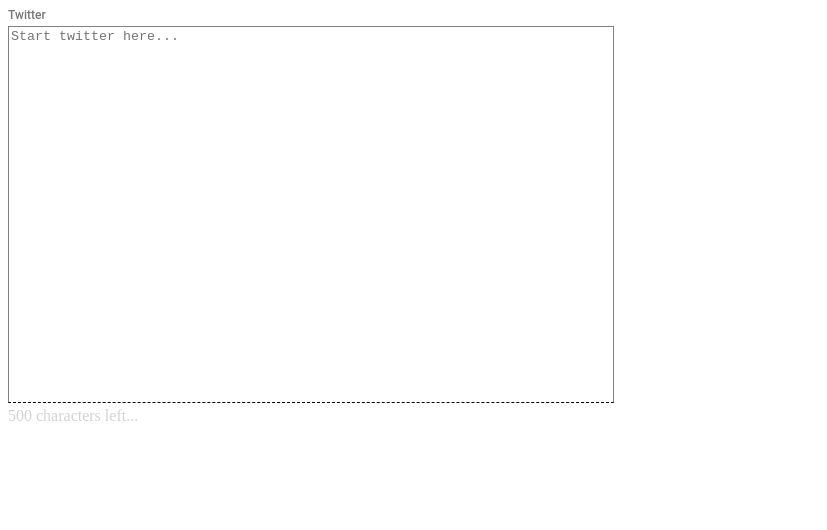
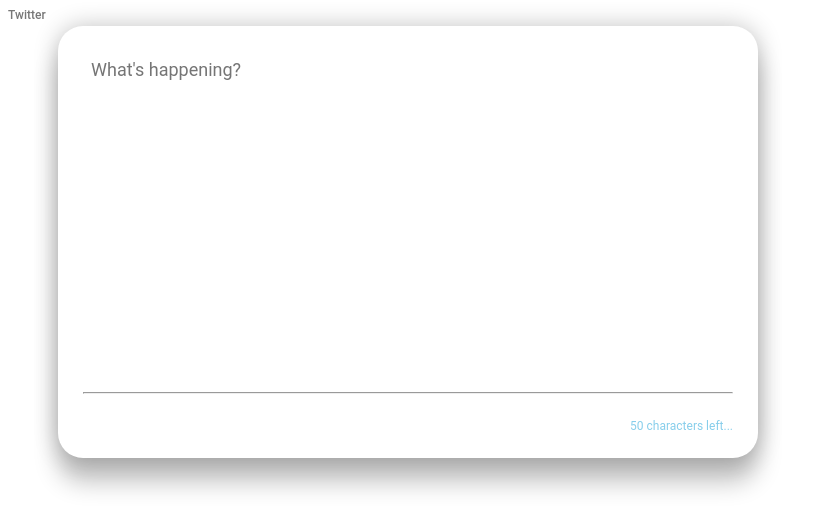
Before and after one commit to jli3238/typeahead-demo, a React app: page / in a window 1280 px wide. Shown: the top 530 px of the page, without its empty margins (0-827 px from the left). Built offline with nearby package versions, Linux system fonts and the light colour scheme.

Commit message:
Add char limiting

```diff
--- a/src/App.tsx
+++ b/src/App.tsx
@@ -7,7 +7,7 @@
 
   const usersApiUrl = 'http://localhost:4000/twitter/user/search?username=chicago';
   const [value, setValue] = useState<readonly Option[]>([]);
-  const placeholder = 'Start twitter here...';
+  const placeholder = `What's happening?`;
 
   async function onSearchAsync(text: string) {
     let users = await api.get<Option[]>(usersApiUrl);
--- a/src/components/InputList/InputList.less
+++ b/src/components/InputList/InputList.less
@@ -2,56 +2,64 @@
 
 .input-list-container {
   position: relative;
-  textarea.typeahead {
-    width: 600px;
-    height: 371px;
-    resize: none;
-    border-color: gray;
-    border-width: 1px;
-    border-bottom: dashed 1px;
-  }
-  footer {
-    color: lightgray;
-    margin: 0px;
+  width: 700px;
+  margin-left: 50px;
+  div.twitter-container {
+    box-shadow: @shadow-level-7;
+    border-radius: @borderRadius-level-1;
+    background-color: @bgWhite;
+
+    textarea.typeahead {
+      resize: none;
+      border: none;
+      background-color: @bgWhite;
+      margin: 25px;
+      padding: 8px;
+      width: 90%;
+      height: 271px;
+      color: @primaryBlue;
+      font-family: @fontName;
+      font-size: @fontSize-level-1;
+    }
+
+    textarea:focus {
+      outline: none;
+    }
+
+    hr.textarea-divider {
+      margin: 25px;
+    }
+
+    footer {
+      font-family: @fontName;
+      font-size: @fontSize-level-3;
+      margin-right: 25px;
+      margin-bottom: 25px;
+      padding-bottom: 25px;
+      text-align: right;
+    }
+    .chars-left {
+      color: @primaryBlue;
+    }
+    .chars-no-left {
+      color: @red;
+    }
   }
 }
 
 .input-list-container-open > input {
-  border-bottom-right-radius: 0;
-  border-bottom-left-radius: 0;
-}
-
-.input-list-delimiter {
-  position: absolute;
-  bottom: 0;
-  left: 1px;
-  right: 1px;
-  height: 2px;
-  background-color: #ccc; // fallback if the gradient or calc() don't work
-  background-image: linear-gradient(
-    to right,
-    @bgWhite @spacing,
-    #ccc @spacing calc(100% - @spacing),
-    @bgWhite calc(100% - @spacing)
-  );
-  z-index: 2; // this is to hide the list's shadow
+  border-radius: @borderRadius-level-1;
 }
 
 .input-list {
   position: absolute;
   top: 100%;
-  left: 0;
-  right: 0;
+  margin-left: 50px;
+  width: 600px;
   max-height: 7 * (18px + @spacing) + 4px; // 7 items + list padding
   overflow-y: auto;
   padding-top: @spacing / 2;
   margin-bottom: @spacing; // add a bit more scrolling to the viewport
-
-  border: 1px solid @focusColor;
-  border-top: none;
-  border-bottom-right-radius: @borderRadius;
-  border-bottom-left-radius: @borderRadius;
-
   background-color: @bgWhite;
   box-shadow: @shadow-level-1;
   transition: @defaultTransition;
@@ -62,7 +70,7 @@
 .input-list-no-item {
   color: @textMain;
   font-family: @fontName;
-  font-size: @fontSize;
+  font-size: @fontSize-level-2;
   line-height: @spacing * 2;
   padding: (@spacing / 2) @spacing;
   white-space: nowrap;
--- a/src/components/InputList/InputList.tsx
+++ b/src/components/InputList/InputList.tsx
@@ -58,13 +58,14 @@
 
     function mapOption(option: O) {
         return (
-            <div
+          <div
                 key={option.id}
                 className={clsx('input-list-item', { 'input-list-item-highlight': highlightedOptionID === option.id })}
                 onMouseOver={() => onItemOver(option)}
                 onClick={() => onItemClick(option)}
             >
             {itemRenderer(option)}
+            <hr className="input-list-divider" />
           </div>
         );
     }
@@ -74,7 +75,7 @@
           {children}
           {showList && (
             <>
-              <div className="input-list-delimiter" />
+              <div />
               <div
                 ref={listRef}
                 className="input-list"
--- a/src/components/TextArea/TextArea.less
+++ b/src/components/TextArea/TextArea.less
@@ -1,17 +1,13 @@
 @import '../variables.less';
 
 .textarea {
-  width: 600px;
-  min-width: 400px;
   height: @spacing * 8;
   min-height: @spacing * 8;
   padding: @spacing - 1px; // -1 for border-width
-  border: 1px solid @borderColor;
-  border-radius: @borderRadius;
 
   color: @textMain;
   font-family: @fontName;
-  font-size: @fontSize;
+  font-size: @fontSize-level-1;
   line-height: @spacing * 2;
   vertical-align: top;
 
@@ -20,39 +16,5 @@
 
   transition: @defaultTransition, width 0s, height 0s;
 
-  &:disabled {
-    border-color: @borderColorDisabled;
-    color: @textDisabled;
-    background-color: @bgDisabled;
-    box-shadow: none;
-  }
-
-  // https://bugzilla.mozilla.org/show_bug.cgi?id=312971
-  &[readonly] {
-    padding: @spacing;
-    border-width: 0;
-    background-color: @bgDisabled;
-    box-shadow: none;
-  }
-
-  &:not(:disabled):not([readonly]):hover {
-    box-shadow: @shadow-level-2;
-  }
-
-  &:focus {
-    outline: none;
-    border-color: @focusColor;
-  }
-
   .placeholder-color();
 }
-
-.textarea-error {
-  border-color: @errorColor;
-  border-width: 2px;
-  padding: @spacing - 2px;
-
-  &:focus {
-    border-color: @errorColor;
-  }
-}
--- a/src/components/TypeAhead/TypeAhead.tsx
+++ b/src/components/TypeAhead/TypeAhead.tsx
@@ -60,7 +60,7 @@
     const [textAreaTextBeforeMention, setTextAreaTextBeforeMention] = useState('');
     const [textAreaTextAfterMention, setTextAreaTextAfterMention] = useState('');
 
-    const maxOfChars = 500;
+    const maxOfChars = 50;
 
     useEffect(() => {
         const newInputValue = (value.length > 0 && value[0].screen_name)
@@ -73,7 +73,6 @@
 
     async function onInputChange(event: React.ChangeEvent<HTMLTextAreaElement>) {
       const textAreaText = event.target.value;
-      if (textAreaText.length > maxOfChars) return;
       setInputValue(textAreaText);
       const strArrBeforeMention = textAreaText.substring(0, event.target.selectionStart).split(' ');
       const strArrAfterMention = textAreaText.substring(event.target.selectionStart + 1).split(' ');
@@ -175,12 +174,8 @@
     const valueIsEmpty = isStringEmpty(inputValue);
 
     className = clsx(
-      'typeahead',
-      'input',
-      'input-icon',
-      {
-        'input-error': error !== undefined && error !== false
-      },
+      'chars-left',
+      { 'chars-no-left': inputValue.length > maxOfChars },
       className
     );
 
@@ -206,17 +201,20 @@
             onItemClick={selectOption}
             onItemOver={option => setHighlightedOptionID(option.id)}
         >
+            <div className="twitter-container">
                 <textarea
-            className={className}
+                    className="typeahead"
                     value={inputValue}
                     onChange={onInputChange}
                     onKeyDown={wrapEvent(onInputKeyDown, onKeyDown)}
-            onFocus={wrapEvent(openList, onFocus)}
+                    onFocus={wrapEvent(closeList, onFocus)}
                     onBlur={wrapEvent(closeList, onBlur)}
                     placeholder={placeholder}
                     {...props}
                 />
-            <footer className="chars-left">{maxOfChars - inputValue.length} characters left...</footer>
+                <hr className="textarea-divider" />
+                <footer className={className}>{maxOfChars - inputValue.length} characters left...</footer>
+            </div>
         </InputList>
       </FormLabel>
     );
--- a/src/components/colors.less
+++ b/src/components/colors.less
@@ -1,5 +1,5 @@
 // Primary
-@primaryBlue: #0050b9;
+@primaryBlue: skyblue;
 @primaryBlack: #3f3f42;
 
 // Background
@@ -12,7 +12,7 @@
 // Text
 @textMain: #444;
 @textLight: #777;
-@textDisabled: #999;
+@textDisabled:lightgray;
 @textWhite: #fff;
 @textLink: @primaryBlue;
 
--- a/src/components/variables.less
+++ b/src/components/variables.less
@@ -1,9 +1,12 @@
 @import './colors.less';
 
 @fontName: Roboto, system-ui, -apple-system, 'Helvetica Neue', Arial, Helvetica, sans-serif;
-@fontSize: 14px;
+@fontSize-level-1: 18px;
+@fontSize-level-2: 14px;
+@fontSize-level-3: 12px;
 @spacing: 8px;
-@borderRadius: 3px;
+@borderRadius-level-1: 25px;
+@borderRadius-level-2: 10px;
 @defaultTransitionTime: 0.1s;
 @defaultTransition: all @defaultTransitionTime;
 
--- a/src/utils/api.ts
+++ b/src/utils/api.ts
@@ -19,7 +19,7 @@
     if (response.status === 204) {
       return response.text() as unknown as Promise<T>;
     }
-    return response.json().then(stuff => stuff.users);
+    return response.json().then(data => data.users);
   }
 
   return getError(response);
```
Lines whose indentation alone changed are shown as unchanged.
